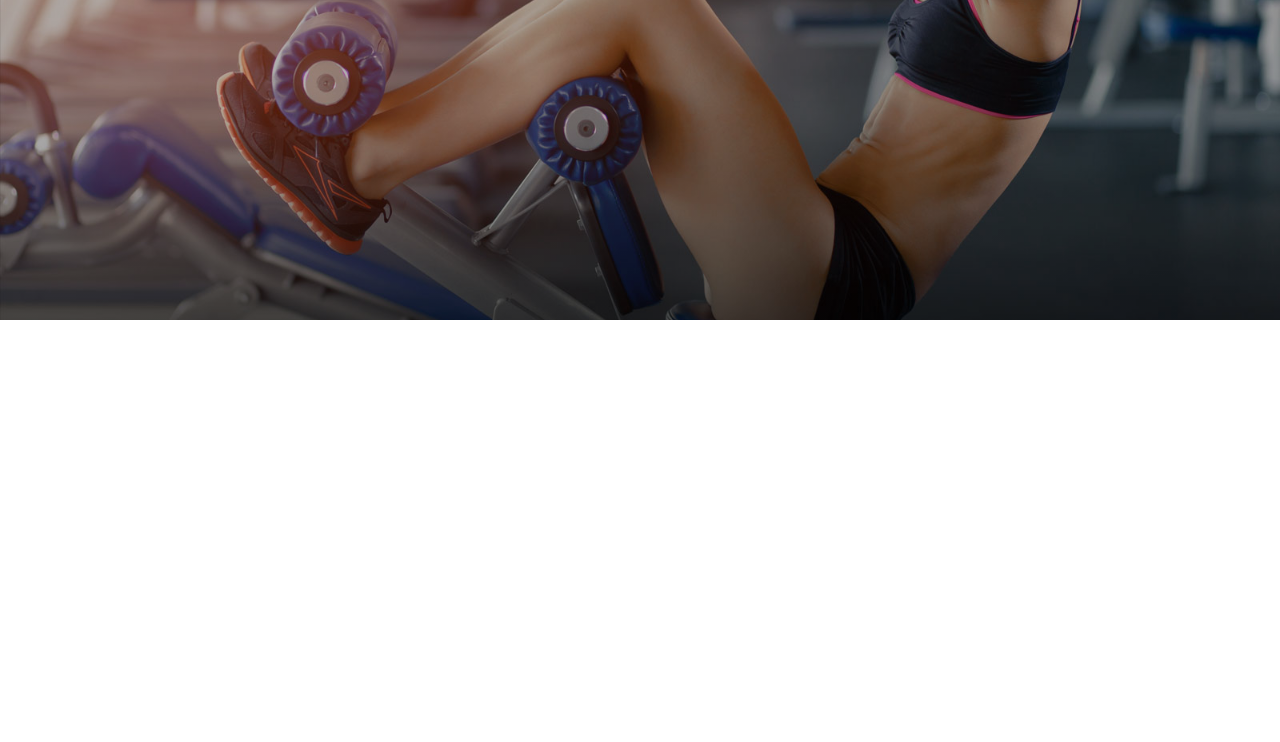
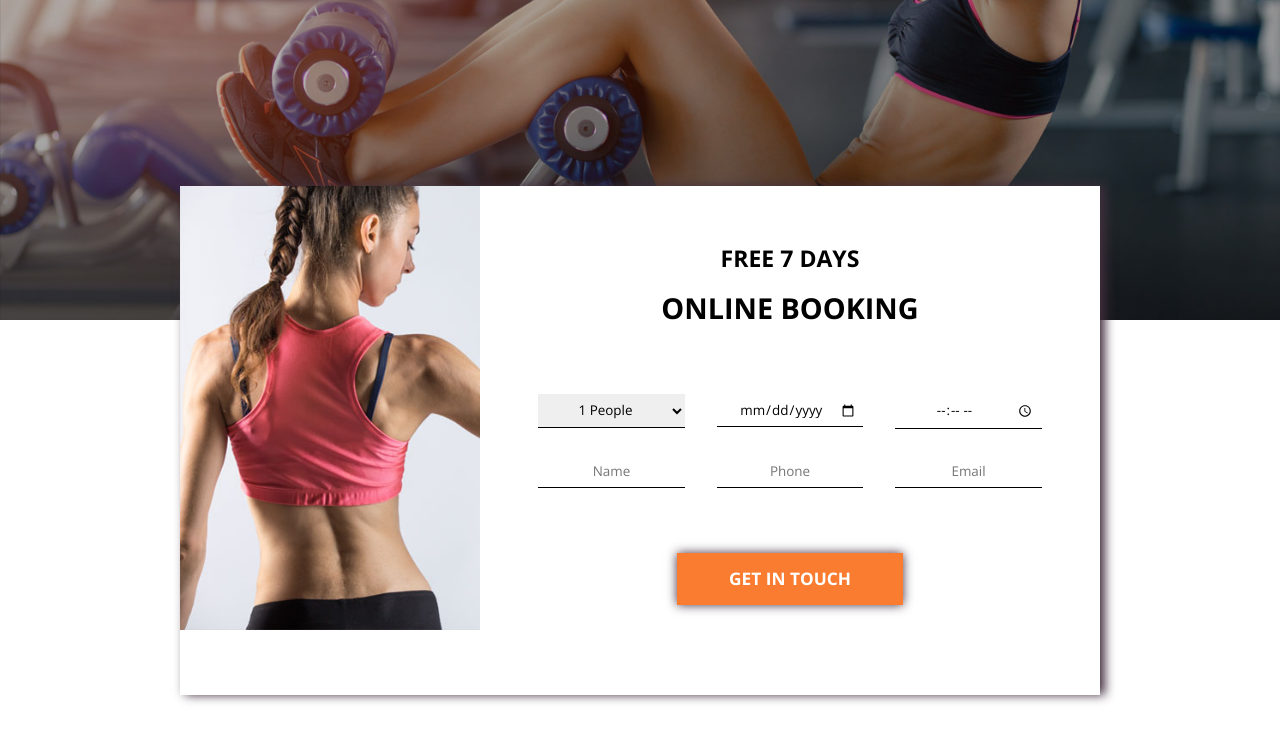
Before and after one commit to Doorpie/Practice--Fitnes, a website: page src/index.html in a window 1280 px wide. Shown: the part 430-1172 px from the top of the page. Drawn offline with nearby package versions, Linux system fonts and the light colour scheme.

Commit message:
Added section order

```diff
--- a/src/index.html
+++ b/src/index.html
@@ -58,7 +58,8 @@
             <div class="row align-items-center">
                 <div class="col">
                     <div class="header-main header__main">
-                        <h1 class="header-main__title">make your body<br><span class="header-main__subtitle">beautiful</span></h1>
+                        <h1 class="header-main__title">make your body<br><span
+                                class="header-main__subtitle">beautiful</span></h1>
                         <p class="header-main__text">Lorem ipsum dolor sit amet consectetur adipisicing elit.</p>
                         <button class="btn header-main__btn">get in touch</button>
                     </div>
@@ -70,7 +71,48 @@
         <!-- /.container -->
     </header>
     <!-- /.header -->
-
+    <main class="main">
+        <div class="container">
+            <div class="row">
+                <div class="col-1"></div>
+                <div class="col-10">
+                    <div class="order main__order">
+                        <div class="order__img-wrap">
+                            <img src="./img/main_order/order-mg.jpg" alt="order" class="order__img">
+                        </div>
+                        <!-- /.order__img -->
+                        <div class="order__form-wrap">
+                            <form action="" class="order__form">
+                                <h3 class="order__title">Free 7 days</h3>
+                                <h2 class="order__subtitle">online booking</h2>
+                                <div class="order__wrap">
+                                    <select class="order__input">
+                                        <option>1 People</option>
+                                        <option>2 People</option>
+                                        <option>3 People</option>
+                                    </select>
+                                    <input type="date" class="order__input" placeholder="Date" required>
+                                    <!-- <input placeholder="Date" class="textbox-n" type="text" onfocusin="(this.type='date')" onfocusout="(this.type='text')"  id="date">  -->
+                                    <input type="time" class="order__input" placeholder="Time">
+                                    <input type="text" class="order__input" placeholder="Name">
+                                    <input type="tel" class="order__input" placeholder="Phone">
+                                    <input type="email" class="order__input" placeholder="Email">
+                                    <button class="btn order__btn">Get in touch</button>
+                                </div>
+                            </form>
+                            <!-- /.order__form -->
+                        </div>
+                        <!-- /.order__form-box -->
+                    </div>
+                    <!-- /.order main__order -->
+                </div>
+                <!-- /.col -->
+            </div>
+            <!-- /.row -->
+        </div>
+        <!-- /.container -->
+    </main>
+    <!-- /.main -->
 </body>
 
 </html>
--- a/src/sass/_interface.sass
+++ b/src/sass/_interface.sass
@@ -36,3 +36,6 @@ html
 @media (min-width: 1200px)
      html
         font-size: 1.2rem
+
+.main
+    background: #fff
--- a/src/sass/blocks/_btn.sass
+++ b/src/sass/blocks/_btn.sass
@@ -1,4 +1,5 @@
 .btn
+    display: block
     color: #fff
     font: bold 0.9rem/1em 'Open Sans'
     text-transform: uppercase
--- a/src/sass/blocks/_header.sass
+++ b/src/sass/blocks/_header.sass
@@ -37,7 +37,7 @@
         list-style-type: none
 
     &__item
-        margin-right: 15px
+        margin-right: .5em
 
     &__link
         color: #fff
@@ -67,7 +67,7 @@
         text-decoration: none
         font: bold .9rem/1em 'Open Sans'
         text-transform: uppercase
-        margin-right: 20px
+        margin-right: 1em
         transition: all 0.3s linear
         word-break: keep-all
 
@@ -75,7 +75,6 @@
             font-size: 1.1rem
             border: 2px solid #fff
             padding: .2em .5em
-            margin-left: -15px
 
 @media (max-width: 575.98px)
     .account
@@ -83,13 +82,12 @@
             color: $col-orange
             display: block
             width: 50px
-            margin-left: -30px
+            margin-left: -2.5em
             font: bold .9rem/1.6em 'Open Sans'
 
             &:hover
                 border: none
                 padding: 0
-                margin-left: -30px
 
 .other
     &__btn
--- /dev/null
+++ b/src/sass/blocks/_order.sass
@@ -0,0 +1,41 @@
+.main
+    &__order
+        margin: -7em auto 0 auto
+        background: #fff
+        display: flex
+        flex-flow: row nowrap
+        box-shadow: 5px 0 10px rgb(66,46,62)
+
+.order
+    &__img
+        max-width: 300px
+
+    &__form
+        text-align: center
+        padding: 2em
+
+    &__title, &__subtitle
+        text-transform: uppercase
+        font: bold 1.2rem/1em 'Open Sans'
+
+    &__subtitle
+        font-size: 1.5rem
+
+    &__wrap
+        margin-top: 3em
+
+    &__input
+        width: 27%
+        text-align: center
+        font: 400 .7rem/1em 'Open Sans'
+        outline: none
+        border: none
+        border-bottom: 1px solid #000
+        padding: .5em
+        margin: 1em
+
+        &__input[type="date"]:not(:valid):before
+            content: attr(placeholder)
+
+    &__btn
+        margin: 3em auto
--- a/src/sass/style.sass
+++ b/src/sass/style.sass
@@ -7,3 +7,5 @@
 @import 'blocks/btn'
 
 @import 'blocks/header'
+
+@import 'blocks/order'
```
Also changed, not shown: src/css/style.css, src/img/main_order/order-mg.jpg (added), 1 other file.
